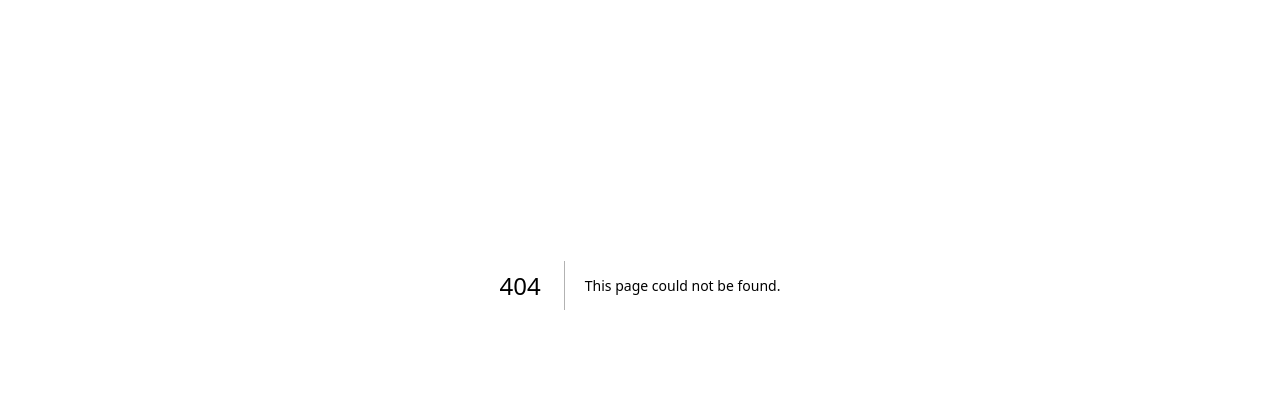
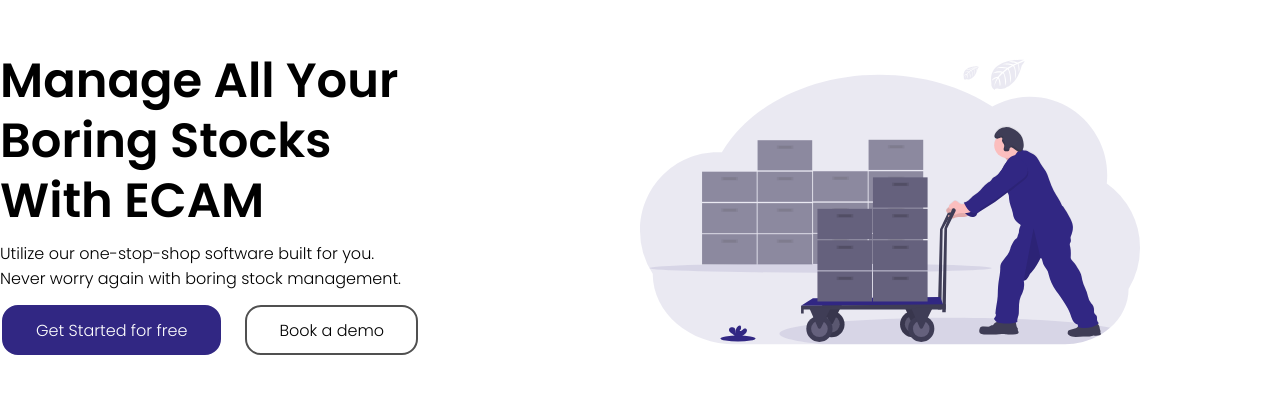
Before and after one commit to thib-web3/StocksManagmentApp, a Next.js app: page /components/hero in a window 1280 px wide. Before the commit this address had no page. Shown: the part 115-508 px from the top of the page. Built offline with nearby package versions, Linux system fonts and the light colour scheme.

Commit message:
updating git

```diff
--- /dev/null
+++ b/src/pages/components/hero.tsx
@@ -0,0 +1,24 @@
+import React from 'react';
+import styles from '@/styles/hero.module.css'
+import Image from 'next/image'
+import imgHero from '../../images/img-hero.svg'
+
+const Hero = () => {
+    return (
+        <div className={styles.hero}>
+            <div className={styles.left}>
+                <h1 className={styles.mainTitle}>Manage All Your <br />Boring Stocks<br />With ECAM</h1>
+                <p className={styles.description}>Utilize our one-stop-shop software built for you.<br />Never worry again with boring stock management.</p>
+                <div className={styles.buttons}>
+                    <div className={styles.buttonCta}>Get Started for free</div>
+                    <div className={styles.buttonDemo}>Book a demo</div>
+                </div>
+            </div>
+            <div className={styles.right}>
+                <Image src={imgHero} alt="Logo" width={500} height={500} />
+            </div>
+        </div>
+    );
+}
+
+export default Hero;
--- a/src/styles/Home.module.css
+++ b/src/styles/Home.module.css
@@ -1,10 +1,19 @@
 .main {
   display: flex;
   flex-direction: column;
-  justify-content: space-between;
+  justify-content: center;
   align-items: center;
   padding: 6rem;
   min-height: 100vh;
+
+}
+
+.container {
+  width: 1000px;
+  display: flex;
+  justify-content: center;
+  align-items: center;
+  flex-direction: column;
 }
 
 .description {
@@ -143,11 +152,9 @@
   inset: 0;
   padding: 1px;
   border-radius: var(--border-radius);
-  background: linear-gradient(
-    to bottom right,
-    rgba(var(--tile-start-rgb), 1),
-    rgba(var(--tile-end-rgb), 1)
-  );
+  background: linear-gradient(to bottom right,
+      rgba(var(--tile-start-rgb), 1),
+      rgba(var(--tile-end-rgb), 1));
   background-clip: content-box;
 }
 
@@ -226,11 +233,9 @@
     border-radius: 0;
     border: none;
     border-bottom: 1px solid rgba(var(--callout-border-rgb), 0.25);
-    background: linear-gradient(
-      to bottom,
-      rgba(var(--background-start-rgb), 1),
-      rgba(var(--callout-rgb), 0.5)
-    );
+    background: linear-gradient(to bottom,
+        rgba(var(--background-start-rgb), 1),
+        rgba(var(--callout-rgb), 0.5));
     background-clip: padding-box;
     backdrop-filter: blur(24px);
   }
@@ -241,11 +246,9 @@
     inset: auto 0 0;
     padding: 2rem;
     height: 200px;
-    background: linear-gradient(
-      to bottom,
-      transparent 0%,
-      rgb(var(--background-end-rgb)) 40%
-    );
+    background: linear-gradient(to bottom,
+        transparent 0%,
+        rgb(var(--background-end-rgb)) 40%);
     z-index: 1;
   }
 }
@@ -272,6 +275,7 @@
   from {
     transform: rotate(360deg);
   }
+
   to {
     transform: rotate(0deg);
   }
--- a/src/styles/globals.css
+++ b/src/styles/globals.css
@@ -1,107 +1,30 @@
-:root {
-  --max-width: 1100px;
-  --border-radius: 12px;
-  --font-mono: ui-monospace, Menlo, Monaco, 'Cascadia Mono', 'Segoe UI Mono',
-    'Roboto Mono', 'Oxygen Mono', 'Ubuntu Monospace', 'Source Code Pro',
-    'Fira Mono', 'Droid Sans Mono', 'Courier New', monospace;
-
-  --foreground-rgb: 0, 0, 0;
-  --background-start-rgb: 214, 219, 220;
-  --background-end-rgb: 255, 255, 255;
-
-  --primary-glow: conic-gradient(
-    from 180deg at 50% 50%,
-    #16abff33 0deg,
-    #0885ff33 55deg,
-    #54d6ff33 120deg,
-    #0071ff33 160deg,
-    transparent 360deg
-  );
-  --secondary-glow: radial-gradient(
-    rgba(255, 255, 255, 1),
-    rgba(255, 255, 255, 0)
-  );
-
-  --tile-start-rgb: 239, 245, 249;
-  --tile-end-rgb: 228, 232, 233;
-  --tile-border: conic-gradient(
-    #00000080,
-    #00000040,
-    #00000030,
-    #00000020,
-    #00000010,
-    #00000010,
-    #00000080
-  );
-
-  --callout-rgb: 238, 240, 241;
-  --callout-border-rgb: 172, 175, 176;
-  --card-rgb: 180, 185, 188;
-  --card-border-rgb: 131, 134, 135;
-}
-
-@media (prefers-color-scheme: dark) {
-  :root {
-    --foreground-rgb: 255, 255, 255;
-    --background-start-rgb: 0, 0, 0;
-    --background-end-rgb: 0, 0, 0;
-
-    --primary-glow: radial-gradient(rgba(1, 65, 255, 0.4), rgba(1, 65, 255, 0));
-    --secondary-glow: linear-gradient(
-      to bottom right,
-      rgba(1, 65, 255, 0),
-      rgba(1, 65, 255, 0),
-      rgba(1, 65, 255, 0.3)
-    );
-
-    --tile-start-rgb: 2, 13, 46;
-    --tile-end-rgb: 2, 5, 19;
-    --tile-border: conic-gradient(
-      #ffffff80,
-      #ffffff40,
-      #ffffff30,
-      #ffffff20,
-      #ffffff10,
-      #ffffff10,
-      #ffffff80
-    );
-
-    --callout-rgb: 20, 20, 20;
-    --callout-border-rgb: 108, 108, 108;
-    --card-rgb: 100, 100, 100;
-    --card-border-rgb: 200, 200, 200;
-  }
-}
+@import url('https://fonts.googleapis.com/css2?family=Poppins:wght@300;400;500;600;700&display=swap');
 
 * {
   box-sizing: border-box;
   padding: 0;
   margin: 0;
+
+  font-family: 'Poppins';
+  font-weight: 300;
+
+
 }
 
 html,
 body {
   max-width: 100vw;
   overflow-x: hidden;
+
+
 }
 
 body {
-  color: rgb(var(--foreground-rgb));
-  background: linear-gradient(
-      to bottom,
-      transparent,
-      rgb(var(--background-end-rgb))
-    )
-    rgb(var(--background-start-rgb));
+  color: #000000;
+  background: #ffffff;
 }
 
 a {
   color: inherit;
   text-decoration: none;
 }
-
-@media (prefers-color-scheme: dark) {
-  html {
-    color-scheme: dark;
-  }
-}
--- /dev/null
+++ b/src/styles/hero.module.css
@@ -0,0 +1,72 @@
+@import url('https://fonts.googleapis.com/css2?family=Poppins:wght@300;400;500;600;700&display=swap');
+
+.hero {
+    width: 100%;
+    display: flex;
+    flex-direction: row;
+    justify-content: space-between;
+    align-items: center;
+    height: 80vh;
+
+}
+
+.left {
+    width: 100%;
+}
+
+.mainTitle {
+    font-weight: 600;
+    font-size: 48px;
+    line-height: 60px;
+
+}
+
+.right {
+    width: 100%;
+}
+
+.description {
+    margin-top: 10px;
+}
+
+.buttons {
+    margin-top: 10px;
+    width: 100%;
+    display: flex;
+    flex-direction: row;
+    gap: 20px;
+    align-items: center;
+
+}
+
+.buttonCta {
+    display: flex;
+    color: white;
+    flex-direction: row;
+    gap: 20px;
+    align-items: center;
+    border-radius: 16px;
+    background-color: #312783;
+    border: 2px solid #312783;
+    padding: 15px 32px;
+    text-align: center;
+    text-decoration: none;
+    margin: 4px 2px;
+    cursor: pointer;
+    height: 50px;
+}
+
+.buttonDemo {
+    display: flex;
+    flex-direction: row;
+    gap: 20px;
+    align-items: center;
+    border-radius: 16px;
+    border: 2px solid #505050;
+    padding: 15px 32px;
+    text-align: center;
+    text-decoration: none;
+    margin: 4px 2px;
+    cursor: pointer;
+    height: 50px;
+}
--- a/src/styles/navbar.module.css
+++ b/src/styles/navbar.module.css
@@ -3,17 +3,20 @@
     width: 100%;
     justify-content: center;
     position: fixed;
+    height: 70px;
+    align-items: center;
+    color: black;
+    font-size: 16px;
+    background-color: #ffffffda;
 }
 
 .container {
-    width: 80%;
+    width: 100%;
     display: flex;
-    justify-content: space-between;
+    justify-content: space-around;
 }
 
 .titles {
-
-    color: #fff;
     display: flex;
     justify-content: center;
 }
@@ -31,5 +34,23 @@
 .a {
     display: block;
     padding: 10px;
-    color: #fff;
 }
+
+.logo {
+    font-size: 24px;
+    font-weight: 800;
+}
+
+.button {
+    display: flex;
+    justify-content: center;
+    align-items: center;
+    border-radius: 16px;
+    border: 2px solid #312783;
+    padding: 15px 32px;
+    text-align: center;
+    text-decoration: none;
+    margin: 4px 2px;
+    cursor: pointer;
+    height: 40px;
+}
```
Also changed, not shown: src/pages/components/navbar.tsx (+7 -3 lines), src/pages/index.tsx (+9 -4 lines), src/images/img-hero.svg (added).
